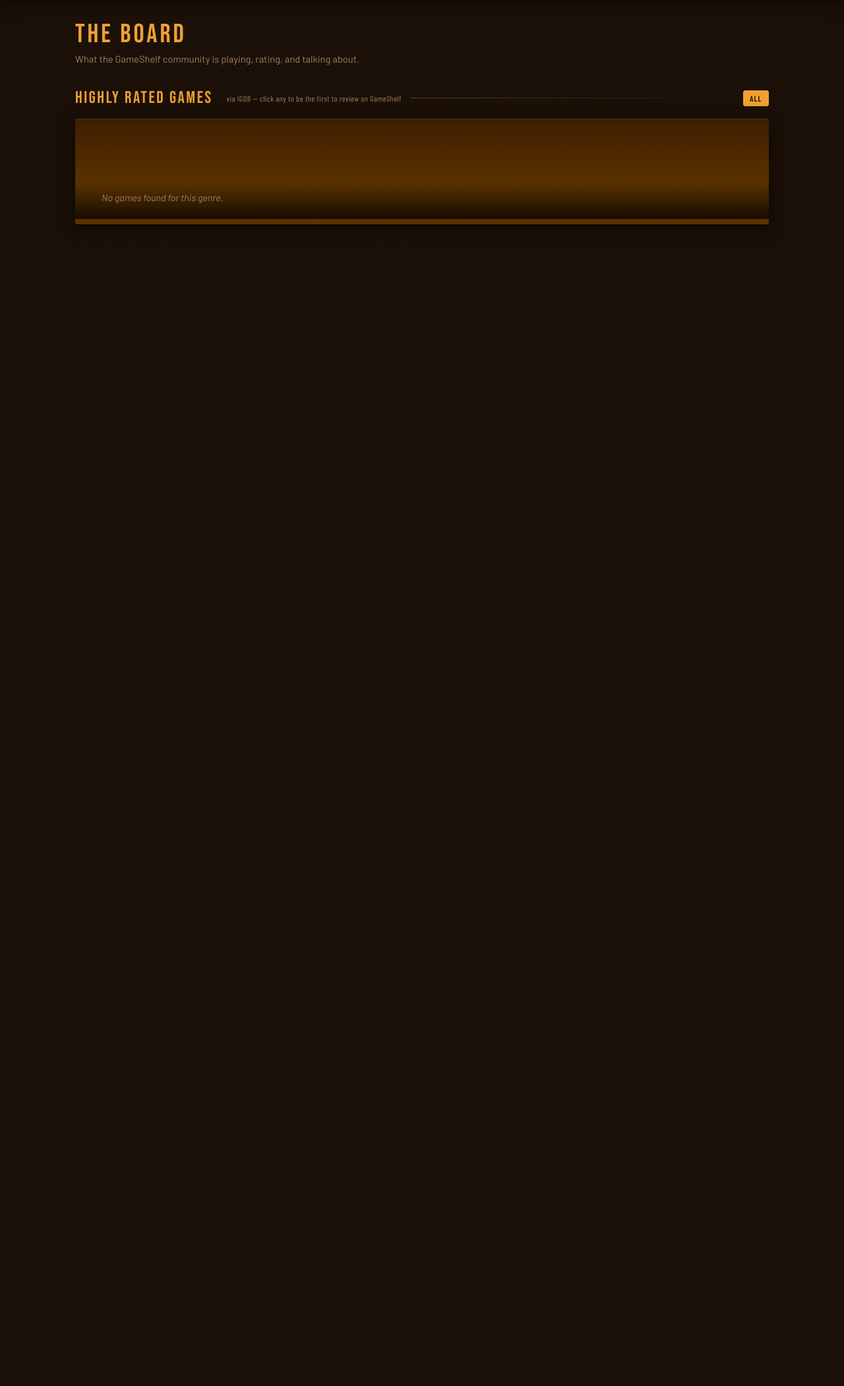
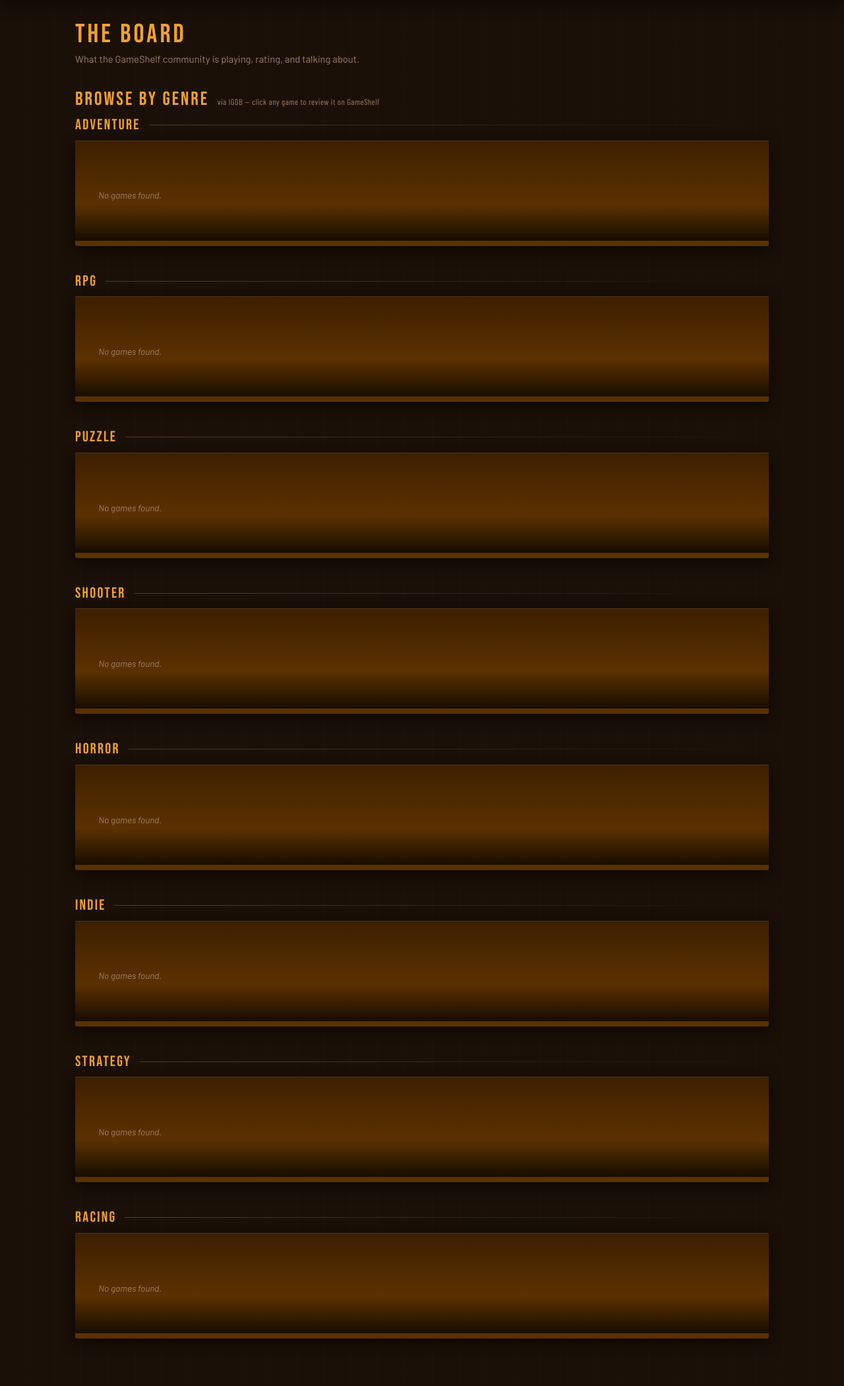
Before and after one commit to Nikki-asu/GameShelf, a Flask app: page /board in a window 1280 px wide. Shown: the part 98-2199 px from the top of the page at 66% size. Before the commit the page ends 438 px from the top, so only its background shows below. Run offline with Flask 3, Linux system fonts and the light colour scheme; data that the repository does not hold is empty.

Commit message:
adding genre rows on The Board

```diff
--- a/templates/board.html
+++ b/templates/board.html
@@ -23,10 +23,7 @@
 </div>
 
 {% if top_rated or most_reviewed %}
-<!-- COMMUNITY RANKINGS -->
 <div style="display:grid;grid-template-columns:1fr 1fr;gap:1.5rem;margin-bottom:2.5rem;">
-
-    <!-- TOP RATED ON GAMESHELF -->
     <div class="card">
         <div class="card-header">Top Rated on GameShelf</div>
         <div class="card-body" style="padding:0;">
@@ -34,11 +31,8 @@
             <a href="/game/{{ g.game_id }}" style="display:flex;align-items:center;gap:0.8rem;padding:0.7rem 1rem;border-bottom:1px solid var(--border);text-decoration:none;transition:background 0.15s;"
                onmouseover="this.style.background='var(--surface2)'" onmouseout="this.style.background=''">
                 <span style="font-family:'Bebas Neue',sans-serif;font-size:1.1rem;color:var(--text2);width:20px;text-align:center;">{{ loop.index }}</span>
-                {% if g.cover_url %}
-                <img src="{{ g.cover_url }}" alt="{{ g.title }}" style="width:36px;height:50px;object-fit:cover;border-radius:2px;flex-shrink:0;">
-                {% else %}
-                <div style="width:36px;height:50px;background:var(--surface2);border-radius:2px;flex-shrink:0;"></div>
-                {% endif %}
+                {% if g.cover_url %}<img src="{{ g.cover_url }}" alt="{{ g.title }}" style="width:36px;height:50px;object-fit:cover;border-radius:2px;flex-shrink:0;">
+                {% else %}<div style="width:36px;height:50px;background:var(--surface2);border-radius:2px;flex-shrink:0;"></div>{% endif %}
                 <div style="flex:1;min-width:0;">
                     <div style="font-family:'Barlow Condensed',sans-serif;font-weight:700;font-size:0.9rem;white-space:nowrap;overflow:hidden;text-overflow:ellipsis;color:var(--text);">{{ g.title }}</div>
                     <div>{{ star_display(g.avg) }}</div>
@@ -48,8 +42,6 @@
             {% endfor %}
         </div>
     </div>
-
-    <!-- MOST DISCUSSED -->
     <div class="card">
         <div class="card-header">Most Discussed</div>
         <div class="card-body" style="padding:0;">
@@ -57,11 +49,8 @@
             <a href="/game/{{ g.game_id }}" style="display:flex;align-items:center;gap:0.8rem;padding:0.7rem 1rem;border-bottom:1px solid var(--border);text-decoration:none;transition:background 0.15s;"
                onmouseover="this.style.background='var(--surface2)'" onmouseout="this.style.background=''">
                 <span style="font-family:'Bebas Neue',sans-serif;font-size:1.1rem;color:var(--text2);width:20px;text-align:center;">{{ loop.index }}</span>
-                {% if g.cover_url %}
-                <img src="{{ g.cover_url }}" alt="{{ g.title }}" style="width:36px;height:50px;object-fit:cover;border-radius:2px;flex-shrink:0;">
-                {% else %}
-                <div style="width:36px;height:50px;background:var(--surface2);border-radius:2px;flex-shrink:0;"></div>
-                {% endif %}
+                {% if g.cover_url %}<img src="{{ g.cover_url }}" alt="{{ g.title }}" style="width:36px;height:50px;object-fit:cover;border-radius:2px;flex-shrink:0;">
+                {% else %}<div style="width:36px;height:50px;background:var(--surface2);border-radius:2px;flex-shrink:0;"></div>{% endif %}
                 <div style="flex:1;min-width:0;">
                     <div style="font-family:'Barlow Condensed',sans-serif;font-weight:700;font-size:0.9rem;white-space:nowrap;overflow:hidden;text-overflow:ellipsis;color:var(--text);">{{ g.title }}</div>
                     {% if g.avg %}<div>{{ star_display(g.avg) }}</div>{% endif %}
@@ -73,20 +62,14 @@
     </div>
 </div>
 
-<!-- RECENT REVIEWS -->
+{% if recent_reviews %}
 <div class="shelf-label" style="margin-bottom:1.2rem;">Recent Reviews</div>
-{% if recent_reviews %}
 <div style="display:grid;grid-template-columns:1fr 1fr;gap:1rem;margin-bottom:3rem;">
 {% for r in recent_reviews %}
 <div class="card" style="margin:0;">
     <div class="card-body" style="padding:1rem;">
         <div style="display:flex;gap:0.8rem;margin-bottom:0.7rem;">
-            {% if r.cover_url %}
-            <a href="/game/{{ r.game_id }}">
-                <img src="{{ r.cover_url }}" alt="{{ r.game_title }}"
-                     style="width:48px;height:66px;object-fit:cover;border-radius:2px;flex-shrink:0;display:block;">
-            </a>
-            {% endif %}
+            {% if r.cover_url %}<a href="/game/{{ r.game_id }}"><img src="{{ r.cover_url }}" alt="{{ r.game_title }}" style="width:48px;height:66px;object-fit:cover;border-radius:2px;flex-shrink:0;display:block;"></a>{% endif %}
             <div style="flex:1;min-width:0;">
                 <a href="/game/{{ r.game_id }}" style="font-family:'Barlow Condensed',sans-serif;font-weight:700;font-size:1rem;color:var(--text);white-space:nowrap;overflow:hidden;text-overflow:ellipsis;display:block;">{{ r.game_title }}</a>
                 <div style="display:flex;align-items:center;gap:0.6rem;margin-top:0.2rem;flex-wrap:wrap;">
@@ -97,126 +80,103 @@
                 <div style="font-family:'Barlow Condensed',sans-serif;font-size:0.72rem;color:var(--text2);margin-top:0.1rem;">{{ r.added_date }}</div>
             </div>
         </div>
-        <p style="font-size:0.85rem;line-height:1.5;color:var(--text2);">
-            {{ r.review[:200] }}{% if r.review|length > 200 %}… <a href="/game/{{ r.game_id }}" style="font-size:0.8rem;">read more</a>{% endif %}
-        </p>
+        <p style="font-size:0.85rem;line-height:1.5;color:var(--text2);">{{ r.review[:200] }}{% if r.review|length > 200 %}… <a href="/game/{{ r.game_id }}" style="font-size:0.8rem;">read more</a>{% endif %}</p>
     </div>
 </div>
 {% endfor %}
 </div>
 {% endif %}
-
 {% endif %}
 
-<!-- FEATURED GAMES — always shown, populated from IGDB -->
-<div style="margin-bottom:1rem;display:flex;align-items:center;justify-content:space-between;flex-wrap:wrap;gap:0.5rem;">
-    <div class="shelf-label" style="margin:0;flex:1;">
-        Highly Rated Games
-        <span style="font-family:'Barlow Condensed',sans-serif;font-size:0.75rem;color:var(--text2);font-weight:400;letter-spacing:0.04em;text-transform:none;margin-left:0.5rem;">via IGDB — click any to be the first to review on GameShelf</span>
-    </div>
-    <div id="featured-genres" style="display:flex;gap:0.4rem;flex-wrap:wrap;"></div>
+<!-- GENRE ROWS — Netflix style -->
+<div style="margin-bottom:0.5rem;display:flex;align-items:baseline;gap:0.8rem;">
+    <div style="font-family:'Bebas Neue',sans-serif;font-size:1.8rem;letter-spacing:0.1em;color:var(--accent);">Browse by Genre</div>
+    <span style="font-family:'Barlow Condensed',sans-serif;font-size:0.78rem;color:var(--text2);letter-spacing:0.04em;">via IGDB — click any game to review it on GameShelf</span>
 </div>
 
-<div id="featured-loading" style="text-align:center;padding:2rem;color:var(--text2);font-family:'Barlow Condensed',sans-serif;letter-spacing:0.06em;">
-    Loading featured games...
-</div>
-
-<div id="featured-shelf" style="display:none;">
-    <div class="shelf-plank" id="featured-games" style="min-height:160px;flex-wrap:wrap;gap:8px;padding:1.2rem 1.5rem 1rem;align-items:flex-end;"></div>
-</div>
+<div id="genre-rows"></div>
 
 {% endblock %}
 
 {% block scripts %}
 <script>
-let allFeatured = [];
-let activeGenre = 'all';
+const GENRES = ['Adventure','RPG','Puzzle','Shooter','Horror','Indie','Strategy','Racing'];
 
-async function loadFeatured() {
-    try {
-        const controller = new AbortController();
-        const timeout = setTimeout(() => controller.abort(), 8000);
-        console.log('Fetching /board/featured...');
-        const r = await fetch('/board/featured', { signal: controller.signal });
-        clearTimeout(timeout);
-        console.log('Response status:', r.status);
-        const data = await r.json();
-        console.log('Data received:', data);
-        allFeatured = data.results || [];
+function buildRow(genre, games) {
+    const section = document.createElement('div');
+    section.style.cssText = 'margin-bottom:2.5rem;';
 
-        // Build genre filter buttons
-        const genres = new Set();
-        allFeatured.forEach(g => {
-            if (g.genres) g.genres.split(', ').forEach(genre => genres.add(genre));
-        });
+    // Label
+    const label = document.createElement('div');
+    label.style.cssText = 'font-family:"Bebas Neue",sans-serif;font-size:1.4rem;letter-spacing:0.1em;color:var(--accent);margin-bottom:0.6rem;display:flex;align-items:center;gap:0.8rem;';
+    label.innerHTML = `${genre} <span style="flex:1;height:1px;background:linear-gradient(90deg,var(--border),transparent);display:inline-block;"></span>`;
+    section.appendChild(label);
 
-        const genreEl = document.getElementById('featured-genres');
-        const allBtn = makeGenreBtn('All', 'all', true);
-        genreEl.appendChild(allBtn);
-        genres.forEach(genre => {
-            genreEl.appendChild(makeGenreBtn(genre, genre, false));
-        });
+    // Shelf plank
+    const plank = document.createElement('div');
+    plank.className = 'shelf-plank';
+    plank.style.cssText = 'flex-wrap:nowrap;overflow-x:auto;gap:6px;align-items:flex-end;padding:1rem 1.2rem 0.6rem;';
 
-        renderFeatured('all');
-    } catch(e) {
-        console.error('Featured games error:', e);
-        document.getElementById('featured-loading').textContent = 'Could not load featured games. Try refreshing.';
-        document.getElementById('featured-loading').style.color = 'var(--text2)';
-        document.getElementById('featured-loading').style.fontStyle = 'italic';
-    }
-}
-
-function makeGenreBtn(label, value, active) {
-    const btn = document.createElement('button');
-    btn.textContent = label;
-    btn.dataset.genre = value;
-    btn.style.cssText = `font-family:'Barlow Condensed',sans-serif;font-weight:600;font-size:0.75rem;letter-spacing:0.08em;text-transform:uppercase;padding:0.25rem 0.6rem;border-radius:3px;border:1px solid ${active ? 'var(--accent)' : 'var(--border)'};background:${active ? 'var(--accent)' : 'transparent'};color:${active ? 'var(--bg)' : 'var(--text2)'};cursor:pointer;transition:all 0.15s;`;
-    btn.onclick = () => {
-        document.querySelectorAll('#featured-genres button').forEach(b => {
-            b.style.borderColor = 'var(--border)';
-            b.style.background = 'transparent';
-            b.style.color = 'var(--text2)';
-        });
-        btn.style.borderColor = 'var(--accent)';
-        btn.style.background = 'var(--accent)';
-        btn.style.color = 'var(--bg)';
-        renderFeatured(value);
-    };
-    return btn;
-}
-
-function renderFeatured(genre) {
-    activeGenre = genre;
-    const filtered = genre === 'all'
-        ? allFeatured
-        : allFeatured.filter(g => g.genres && g.genres.includes(genre));
-
-    document.getElementById('featured-loading').style.display = 'none';
-    const shelf = document.getElementById('featured-shelf');
-    const gamesEl = document.getElementById('featured-games');
-    shelf.style.display = '';
-    gamesEl.innerHTML = '';
-
-    filtered.forEach(g => {
+    if (!games.length) {
+        const empty = document.createElement('span');
+        empty.className = 'empty-shelf';
+        empty.textContent = 'No games found.';
+        plank.appendChild(empty);
+    } else {
+        games.forEach(g => {
             const a = document.createElement('a');
             a.href = `/game/${g.id}`;
             a.className = 'game-case';
             a.title = `${g.title}${g.released ? ' ('+g.released+')' : ''}`;
             a.style.cssText = 'flex-shrink:0;width:72px;height:110px;';
-
             if (g.cover_url) {
                 a.innerHTML = `<img src="${g.cover_url}" alt="${g.title}" loading="lazy" style="width:100%;height:100%;object-fit:cover;display:block;"><div class="case-shine"></div>`;
             } else {
                 a.innerHTML = `<div class="no-cover"><span>${g.title}</span></div><div class="case-shine"></div>`;
             }
-        gamesEl.appendChild(a);
+            plank.appendChild(a);
+        });
+    }
+    section.appendChild(plank);
+    return section;
+}
+
+function buildSkeletonRow(genre) {
+    const section = document.createElement('div');
+    section.style.cssText = 'margin-bottom:2.5rem;';
+    section.innerHTML = `
+        <div style="font-family:'Bebas Neue',sans-serif;font-size:1.4rem;letter-spacing:0.1em;color:var(--accent);margin-bottom:0.6rem;">${genre}</div>
+        <div class="shelf-plank" style="align-items:center;justify-content:center;">
+            <span style="color:var(--text2);font-family:'Barlow Condensed',sans-serif;font-size:0.85rem;letter-spacing:0.06em;">Loading...</span>
+        </div>`;
+    return section;
+}
+
+async function loadAllRows() {
+    const container = document.getElementById('genre-rows');
+
+    // Build all skeleton rows first so page doesn't jump
+    const sections = {};
+    GENRES.forEach(genre => {
+        const skeleton = buildSkeletonRow(genre);
+        container.appendChild(skeleton);
+        sections[genre] = skeleton;
     });
 
-    if (!filtered.length) {
-        gamesEl.innerHTML = '<span style="color:var(--text2);font-style:italic;font-size:0.9rem;padding:1rem;">No games found for this genre.</span>';
+    // Fetch each genre in parallel
+    await Promise.all(GENRES.map(async genre => {
+        try {
+            const r = await fetch(`/board/featured/${genre.toLowerCase()}`);
+            const data = await r.json();
+            const row = buildRow(genre, data.results || []);
+            container.replaceChild(row, sections[genre]);
+        } catch(e) {
+            const row = buildRow(genre, []);
+            container.replaceChild(row, sections[genre]);
         }
+    }));
 }
 
-loadFeatured();
+loadAllRows();
 </script>
 {% endblock %}
```
Lines whose indentation alone changed are shown as unchanged.
